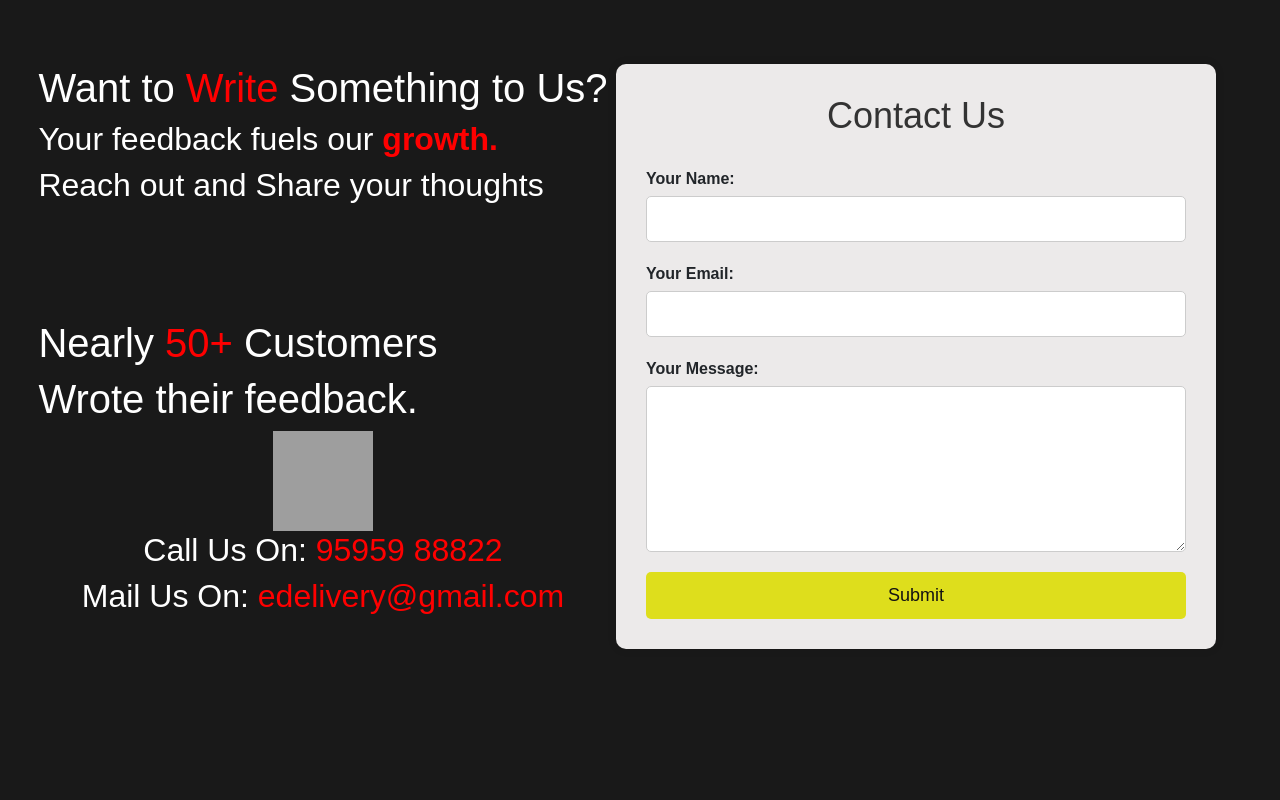
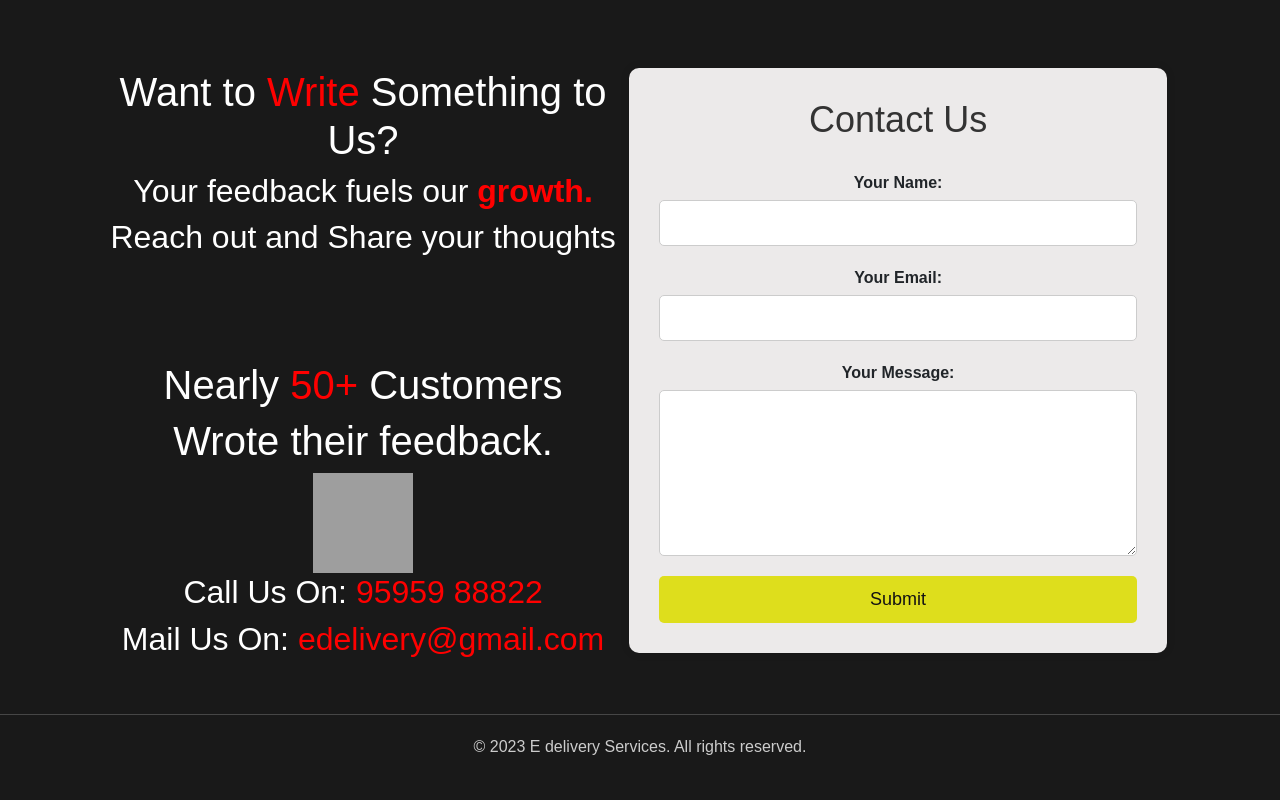
Before and after one commit to YannamYeswanth/COURIER-PARCEL-DELIVERY-DATABASE-MANAGEMENT-SYSTEM, a Django app: template Parcel_delivery/courier_service/templates/ContactUs.html in a window 1280 px wide. Run offline with Django 4.2, Linux system fonts and the light colour scheme; the template is opened without the code that fills it, so the values that code supplies are empty; grey boxes are pictures that could not be loaded.

Commit message:
contact us fixed

```diff
--- a/Parcel_delivery/courier_service/templates/ContactUs.html
+++ b/Parcel_delivery/courier_service/templates/ContactUs.html
@@ -129,6 +129,10 @@
     </style>
 </head>
 <body>
+
+    <div class="container text-center">
+        <div class="row">
+          <div class="col m-1">
               <div class="captions">
                <h1>Want to <span style="color: red;">Write</span> Something to Us?</h1>
                <div class="caption">
@@ -150,8 +154,8 @@
 
               </div>
 
-
-
+          </div>
+          <div class="col m-1">
               <div class="container contact-container">
                   <h1 class="contact-title">Contact Us</h1>
 
@@ -171,5 +175,16 @@
                       <button type="submit" class="submit-btn">Submit</button>
                   </form>
               </div>
+
+          </div>
+
+        </div>
+      </div>
+      <footer class="text-center py-4" style="color: #ccc;">
+        <hr style="border-top: 1px solid #ccc; margin: 20px 0;">
+        <p>&copy; 2023 E delivery Services. All rights reserved.</p>
+    </footer>
+
+
 </body>
 </html>
--- a/Parcel_delivery/courier_service/templates/Home.html
+++ b/Parcel_delivery/courier_service/templates/Home.html
@@ -53,7 +53,7 @@
       .promotions{
         /* display: inline-block; */
         margin-left: 3%;
-        margin-top: 10%;
+        margin-top: 20%;
         color: white;
         animation: slideUp 1.2s ease-in-out;
       }
@@ -168,10 +168,10 @@
             <p class="card-text">Find delivery solutions near you.</p>
             <a href="#" class="btn btn-primary" style="color: black;">Find Locations</a>
           </div>
+        </div>-->
         </div>
-      </div>-->
 
-      <section class="container">
+      <section class="container mt-4">
         <div id="autoMovingCarousel" class="carousel slide" data-bs-ride="carousel" data-bs-interval="3000">
 
             <div class="carousel-inner">
```
Lines whose indentation alone changed are shown as unchanged.
